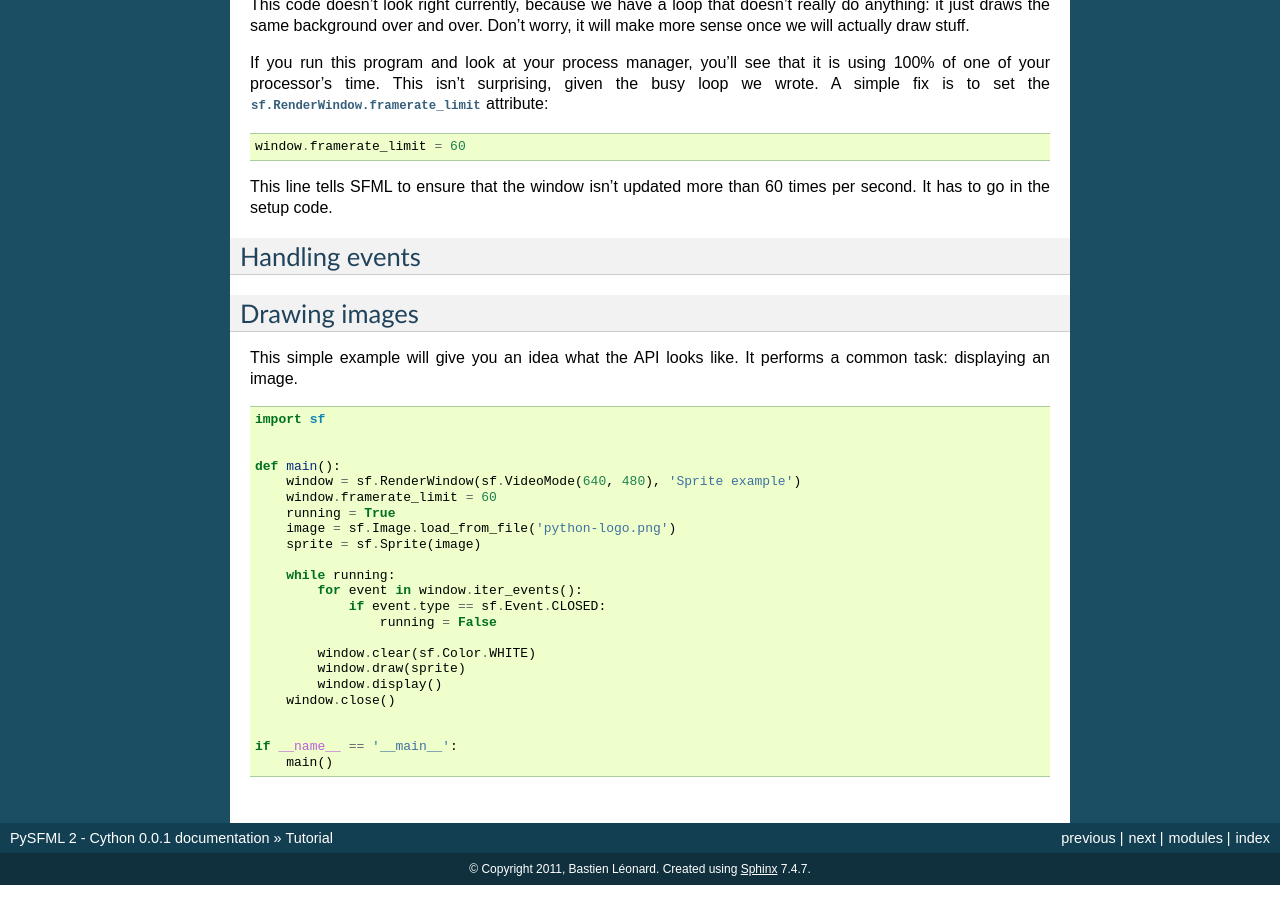
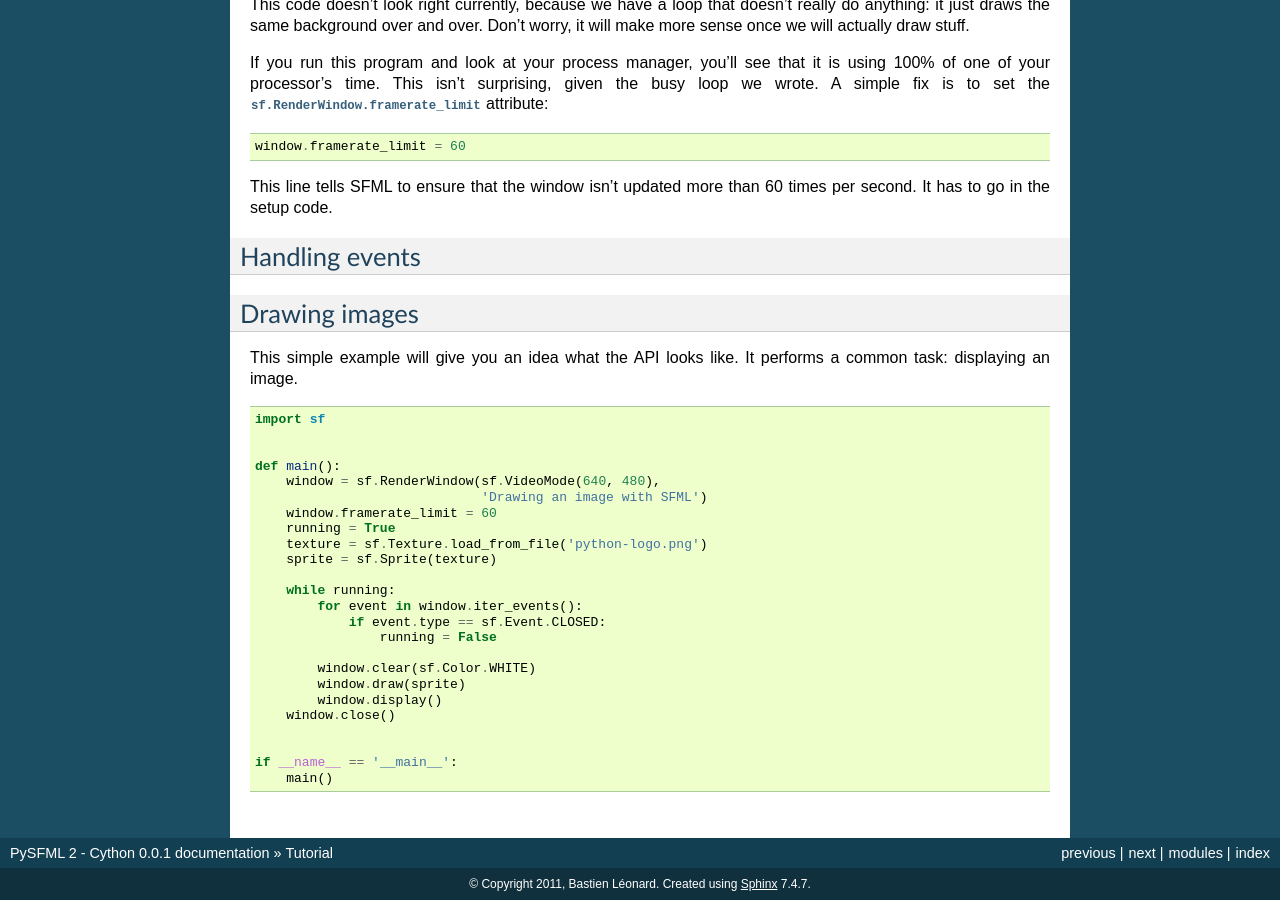
Before and after one commit to intjelic/python-sfml, a Sphinx documentation site: the page built from doc/sphinx/source/tutorial.rst, in a window 1280 px wide and 900 px high, scrolled down 1560 px. Built offline with Sphinx 7.4.7, drawn with Linux system fonts in a browser that asks for light colours.

Commit message:
Fixed the tutorial image example

```diff
--- a/doc/sphinx/source/tutorial.rst
+++ b/doc/sphinx/source/tutorial.rst
@@ -130,11 +130,12 @@ performs a common task: displaying an image. ::
 
 
    def main():
-       window = sf.RenderWindow(sf.VideoMode(640, 480), 'Sprite example')
+       window = sf.RenderWindow(sf.VideoMode(640, 480),
+                                'Drawing an image with SFML')
        window.framerate_limit = 60
        running = True
-       image = sf.Image.load_from_file('python-logo.png')
-       sprite = sf.Sprite(image)
+       texture = sf.Texture.load_from_file('python-logo.png')
+       sprite = sf.Sprite(texture)
 
        while running:
            for event in window.iter_events():
```
